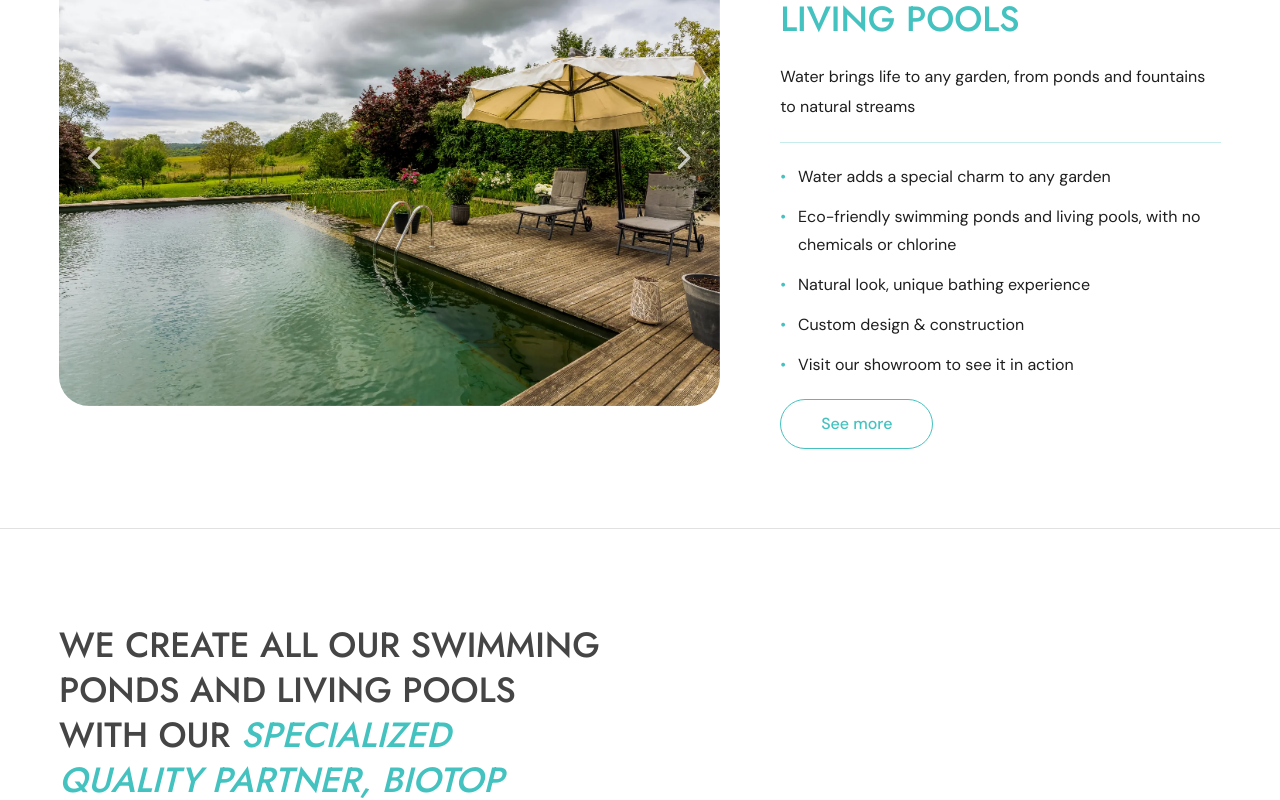
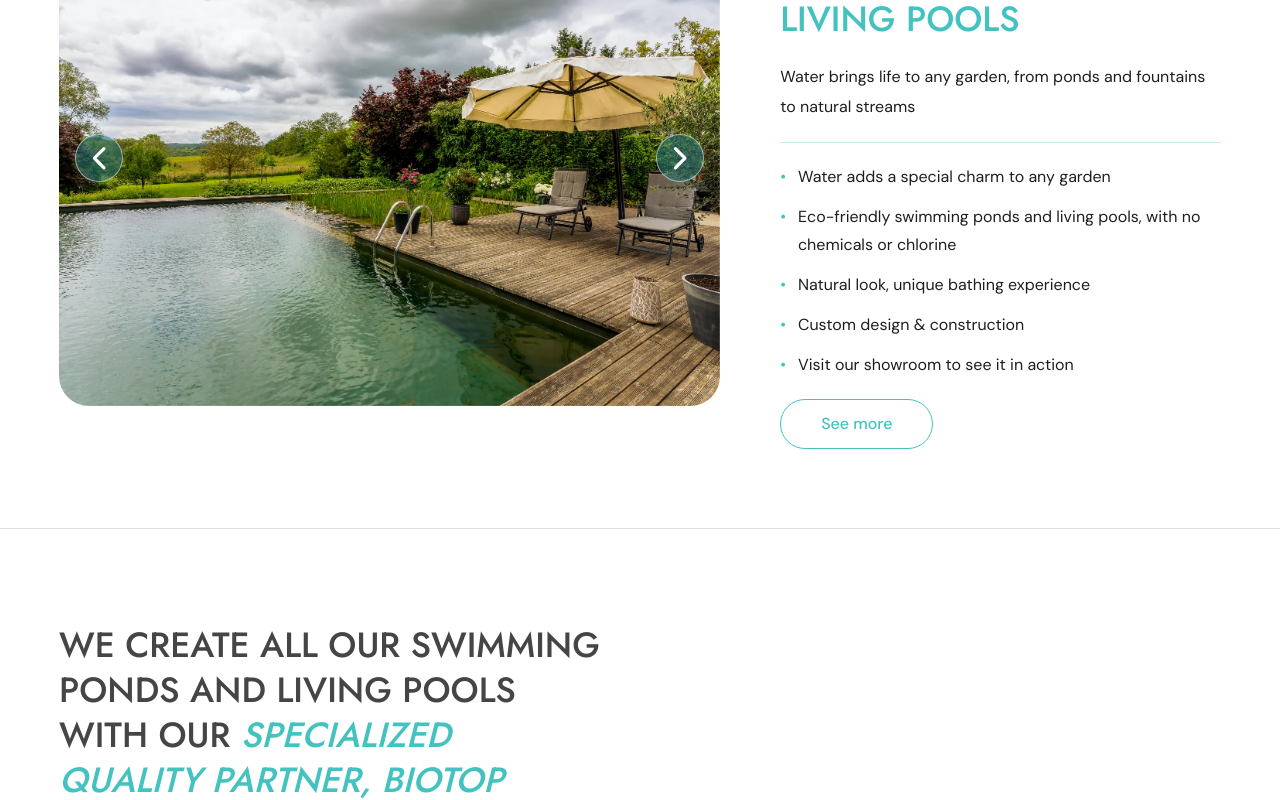
Before and after one commit to mjahid98/noah-lp-trial-1, a React (Vite) app: page /en in a window 1280 px wide. Shown: the part 3100-3900 px from the top of the page. Built offline with nearby package versions, Linux system fonts and the light colour scheme.

Commit message:
ui: arrow buttons with solid semi-transparent bg matching section dot colors

```diff
--- a/src/components/sections/FeatureSection/FeatureSection.jsx
+++ b/src/components/sections/FeatureSection/FeatureSection.jsx
@@ -55,14 +55,14 @@ export default function FeatureSection({
 
           {images.length > 1 && (
             <>
-              <button className={`${styles.arrow} ${styles.arrowLeft}`} onClick={prev} aria-label="Previous image">
+              <button className={`${styles.arrow} ${styles.arrowLeft} ${styles[`arrow_${color}`]}`} onClick={prev} aria-label="Previous image">
                 <svg width="39" height="39" viewBox="0 0 39 39" fill="none">
-                  <path d="M24.0004 28.8001L14.4004 19.2001L24.0004 9.6001" stroke="white" strokeOpacity="0.69" strokeWidth="3.2" strokeLinecap="round" strokeLinejoin="round"/>
+                  <path d="M24.0004 28.8001L14.4004 19.2001L24.0004 9.6001" stroke="white" strokeWidth="3.2" strokeLinecap="round" strokeLinejoin="round"/>
                 </svg>
               </button>
-              <button className={`${styles.arrow} ${styles.arrowRight}`} onClick={next} aria-label="Next image">
+              <button className={`${styles.arrow} ${styles.arrowRight} ${styles[`arrow_${color}`]}`} onClick={next} aria-label="Next image">
                 <svg width="39" height="39" viewBox="0 0 39 39" fill="none">
-                  <path d="M14.4004 28.8001L24.0004 19.2001L14.4004 9.6001" stroke="white" strokeOpacity="0.69" strokeWidth="3.2" strokeLinecap="round" strokeLinejoin="round"/>
+                  <path d="M14.4004 28.8001L24.0004 19.2001L14.4004 9.6001" stroke="white" strokeWidth="3.2" strokeLinecap="round" strokeLinejoin="round"/>
                 </svg>
               </button>
             </>
--- a/src/components/sections/FeatureSection/FeatureSection.module.css
+++ b/src/components/sections/FeatureSection/FeatureSection.module.css
@@ -110,23 +110,30 @@
   position: absolute;
   top: 50%;
   transform: translateY(-50%);
-  background: none;
-  border: none;
+  border-radius: 50%;
+  width: 48px;
+  height: 48px;
   padding: 0;
   cursor: pointer;
   display: flex;
   align-items: center;
   justify-content: center;
   z-index: 1;
-  transition: opacity var(--transition-fast);
+  border: 1.5px solid rgba(255, 255, 255, 0.5);
+  transition: transform var(--transition-fast), filter var(--transition-fast);
 }
 
 .arrow:hover {
-  opacity: 0.8;
+  transform: translateY(-50%) scale(1.08);
+  filter: brightness(1.15);
 }
 
 .arrowLeft  { left: var(--space-4); }
 .arrowRight { right: var(--space-4); }
+
+.arrow_teal  { background: rgba(32, 114, 115, 0.55); }
+.arrow_lime  { background: rgba(118, 155, 57, 0.55); }
+.arrow_olive { background: rgba(88, 99, 44, 0.55); }
 
 /* ── Content column — smaller (2/5 = 40%) ── */
 .contentCol {
--- a/src/components/sections/ImageSlider/ImageSlider.module.css
+++ b/src/components/sections/ImageSlider/ImageSlider.module.css
@@ -70,10 +70,8 @@
   position: absolute;
   top: 50%;
   transform: translateY(-50%);
-  background: rgba(255, 255, 255, 0.18);
-  backdrop-filter: blur(8px);
-  -webkit-backdrop-filter: blur(8px);
-  border: 1.5px solid rgba(255, 255, 255, 0.5);
+  background: rgba(0, 0, 0, 0.4);
+  border: 1.5px solid rgba(255, 255, 255, 0.6);
   border-radius: 50%;
   width: 52px;
   height: 52px;
@@ -87,8 +85,8 @@
 }
 
 .arrow:hover {
-  background: rgba(255, 255, 255, 0.32);
-  border-color: rgba(255, 255, 255, 0.9);
+  background: rgba(0, 0, 0, 0.65);
+  border-color: #fff;
   transform: translateY(-50%) scale(1.08);
 }
 
```
